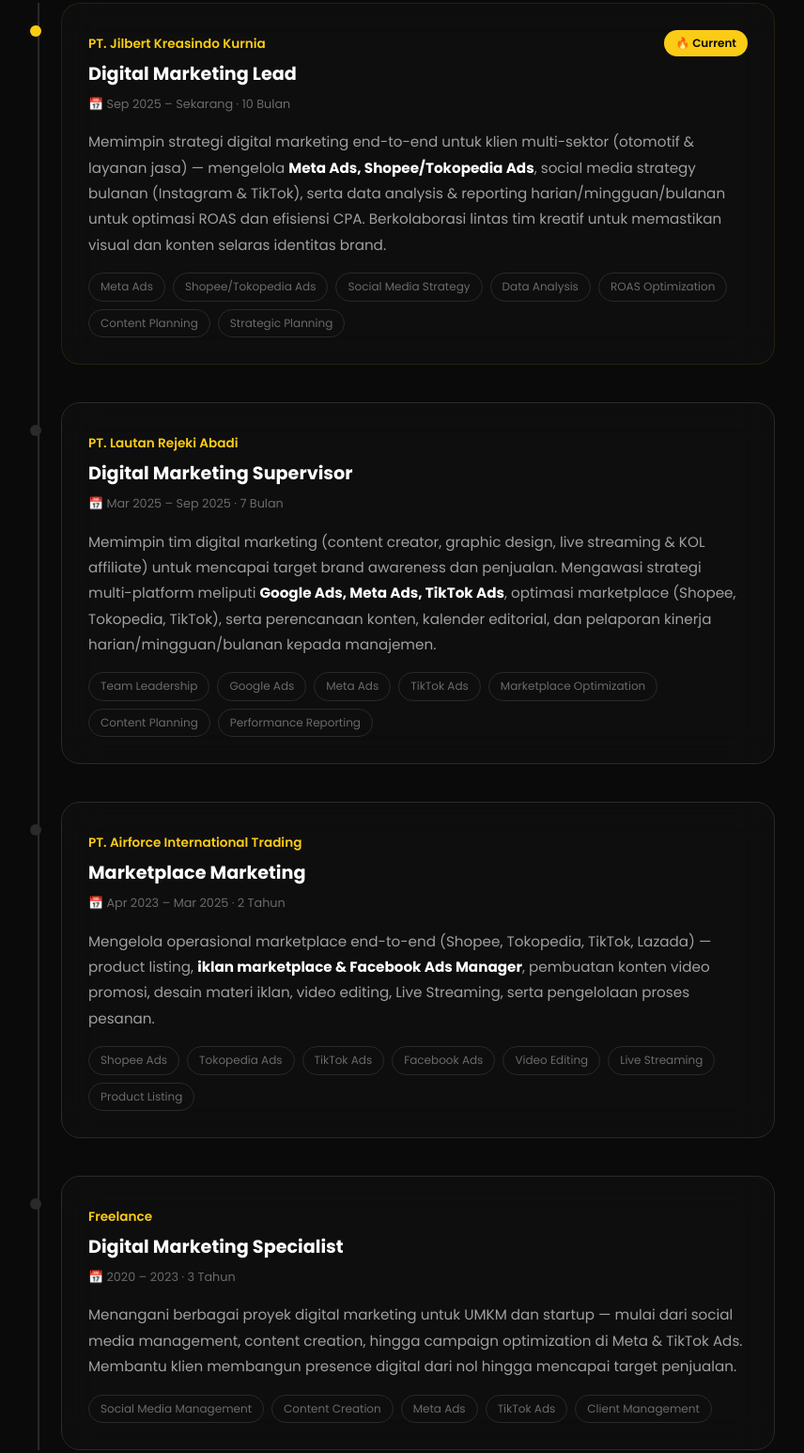
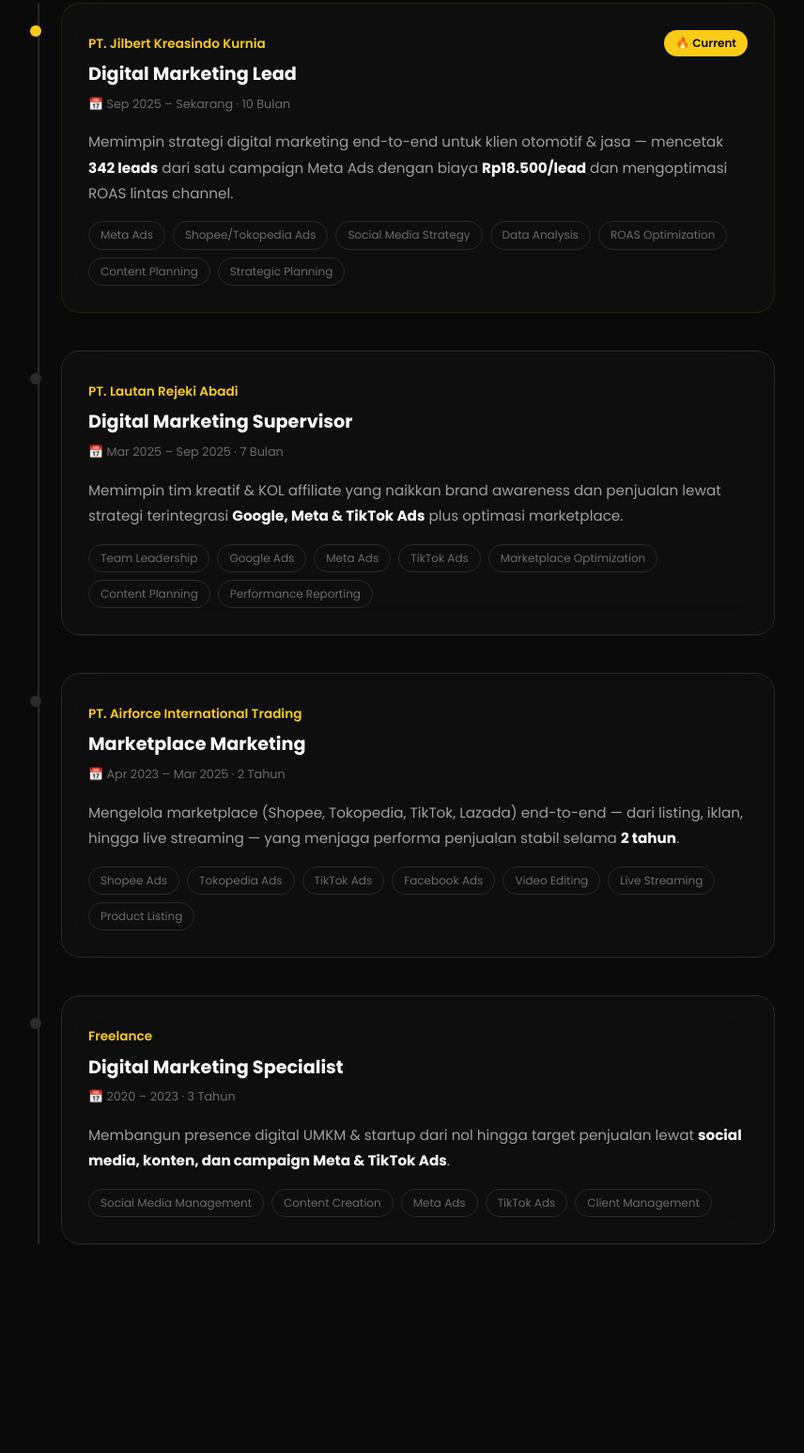
Before and after one commit to rafifrhdtm99/portfolio-streamlit, a website: page index.html in a window 1280 px wide. Shown: the part 2009-3555 px from the top of the page at 94% size, without its empty margins (215-1071 px from the left). Drawn offline with Linux system fonts and the light colour scheme.

Commit message:
P1#1: ringkas Experience ke impact-based (bukan jobdesk)

```diff
--- a/index.html
+++ b/index.html
@@ -186,10 +186,7 @@
               <span class="exp-badge exp-badge-current">🔥 Current</span>
             </div>
             <p class="exp-desc">
-              Memimpin strategi digital marketing end-to-end untuk klien multi-sektor (otomotif & layanan jasa) —
-              mengelola <strong>Meta Ads, Shopee/Tokopedia Ads</strong>, social media strategy bulanan (Instagram & TikTok),
-              serta data analysis & reporting harian/mingguan/bulanan untuk optimasi ROAS dan efisiensi CPA.
-              Berkolaborasi lintas tim kreatif untuk memastikan visual dan konten selaras identitas brand.
+              Memimpin strategi digital marketing end-to-end untuk klien otomotif & jasa — mencetak <strong>342 leads</strong> dari satu campaign Meta Ads dengan biaya <strong>Rp18.500/lead</strong> dan mengoptimasi ROAS lintas channel.
             </p>
             <div class="exp-tags">
               <span>Meta Ads</span><span>Shopee/Tokopedia Ads</span><span>Social Media Strategy</span>
@@ -208,10 +205,7 @@
               </div>
             </div>
             <p class="exp-desc">
-              Memimpin tim digital marketing (content creator, graphic design, live streaming & KOL affiliate)
-              untuk mencapai target brand awareness dan penjualan. Mengawasi strategi multi-platform meliputi
-              <strong>Google Ads, Meta Ads, TikTok Ads</strong>, optimasi marketplace (Shopee, Tokopedia, TikTok),
-              serta perencanaan konten, kalender editorial, dan pelaporan kinerja harian/mingguan/bulanan kepada manajemen.
+              Memimpin tim kreatif & KOL affiliate yang naikkan brand awareness dan penjualan lewat strategi terintegrasi <strong>Google, Meta & TikTok Ads</strong> plus optimasi marketplace.
             </p>
             <div class="exp-tags">
               <span>Team Leadership</span><span>Google Ads</span><span>Meta Ads</span><span>TikTok Ads</span>
@@ -230,9 +224,7 @@
               </div>
             </div>
             <p class="exp-desc">
-              Mengelola operasional marketplace end-to-end (Shopee, Tokopedia, TikTok, Lazada) — product listing,
-              <strong>iklan marketplace & Facebook Ads Manager</strong>, pembuatan konten video promosi,
-              desain materi iklan, video editing, Live Streaming, serta pengelolaan proses pesanan.
+              Mengelola marketplace (Shopee, Tokopedia, TikTok, Lazada) end-to-end — dari listing, iklan, hingga live streaming — yang menjaga performa penjualan stabil selama <strong>2 tahun</strong>.
             </p>
             <div class="exp-tags">
               <span>Shopee Ads</span><span>Tokopedia Ads</span><span>TikTok Ads</span><span>Facebook Ads</span>
@@ -251,9 +243,7 @@
               </div>
             </div>
             <p class="exp-desc">
-              Menangani berbagai proyek digital marketing untuk UMKM dan startup — mulai dari social media management,
-              content creation, hingga campaign optimization di Meta & TikTok Ads. Membantu klien membangun presence
-              digital dari nol hingga mencapai target penjualan.
+              Membangun presence digital UMKM & startup dari nol hingga target penjualan lewat <strong>social media, konten, dan campaign Meta & TikTok Ads</strong>.
             </p>
             <div class="exp-tags">
               <span>Social Media Management</span><span>Content Creation</span><span>Meta Ads</span>
```
